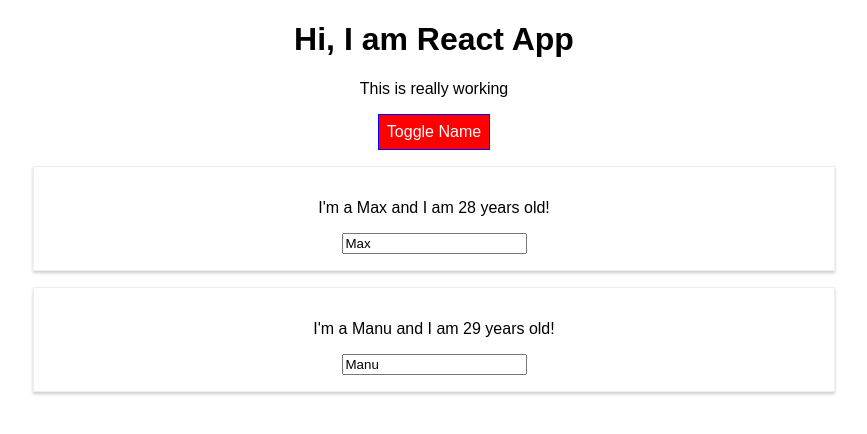
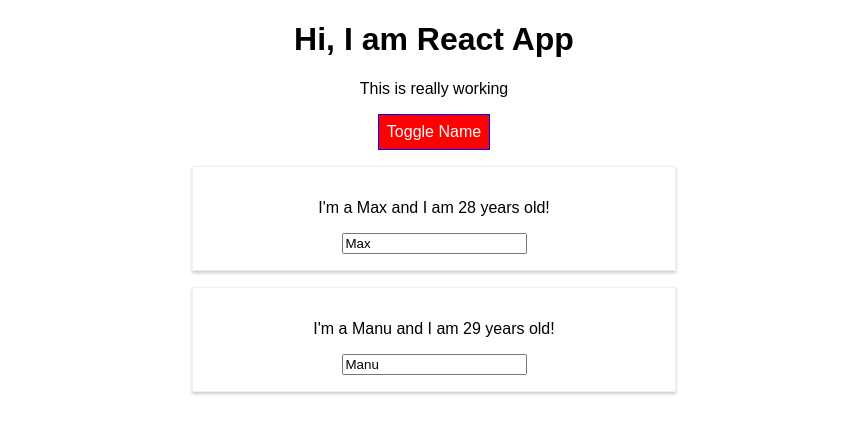
Before and after one commit to derek-zhan/React, a React (Create React App) app: page / in a window 1280 px wide. Both pictures are taken after a click on the button "Toggle Name". Shown: the top 434 px of the page, without its empty margins (206-1073 px from the left). Built offline with nearby package versions, Linux system fonts and the light colour scheme.

Commit message:
Styled Components

```diff
--- a/package.json
+++ b/package.json
@@ -6,7 +6,8 @@
     "radium": "^0.26.0",
     "react": "^16.13.1",
     "react-dom": "^16.13.1",
-    "react-scripts": "1.1.5"
+    "react-scripts": "1.1.5",
+    "styled-components": "^5.1.1"
   },
   "scripts": {
     "start": "react-scripts start",
--- a/src/App.js
+++ b/src/App.js
@@ -1,8 +1,21 @@
 import React, { Component } from 'react';
-import Radium, { StyleRoot } from 'radium';
+import styled from 'styled-components';
 import './App.css';
 import Person from './Person/Person'
 
+const StyledButton = styled.button`
+      background-color: ${props => props.alt ? 'red' : 'green'};
+      color: white;
+      font: inherit;
+      border: 1px solid blue;
+      padding: 8px;
+      cursor: pointer;
+
+      &:hover {
+        background-color: ${props => props.alt ? 'salmon' : 'lightgreen'};
+        color: black;
+      }
+      `;
 class App extends Component {
   state = {
     persons: [
@@ -45,16 +58,7 @@
 
   render() {
     const style = {
-      backgroundColor: 'green',
-      color: 'white',
-      font: 'inherit',
-      border: '1px solid blue',
-      padding: '8px',
-      cursor: 'pointer',
-      ':hover': {
-        backgroundColor: 'lightgreen',
-        color: 'black'
-      }
+
     };
 
     let persons = null;
@@ -72,11 +76,11 @@
           })}
         </div>
       );
-      style.backgroundColor = 'red';
-      style[':hover'] = {
-        backgroundColor: 'lightgreen',
-        color: 'black'
-      }
+      // style.backgroundColor = 'red';
+      // style[':hover'] = {
+      //   backgroundColor: 'salmon',
+      //   color: 'black'
+      // }
     }
 
     let classes = [];
@@ -88,18 +92,17 @@
     }
 
     return (
-      <StyleRoot>
       <div className="App">
         <h1> Hi, I am React App</h1>
         <p className={classes.join(' ')}>This is really working</p>
-          <button
+        <StyledButton
+          alt={this.state.showPersons}
           style={style}
-            onClick={this.togglePersonsHandler}>Toggle Name</button>
+          onClick={this.togglePersonsHandler}>Toggle Name</StyledButton>
         {persons}
       </div>
-      </StyleRoot>
     );
   }
 }
 
-export default Radium(App);
+export default App;
--- a/src/Person/Person.css
+++ b/src/Person/Person.css
@@ -1,4 +1,4 @@
-.Person{
+/* .Person{
     width: 60%;
     margin: 16px auto;
     border: 1px solid #eee;
@@ -7,7 +7,7 @@
     text-align: center;
 }
 
-/* @media (min-width: 500px) {
+@media (min-width: 500px) {
     .Person{
         width: 450px
     }
--- a/src/Person/Person.js
+++ b/src/Person/Person.js
@@ -1,19 +1,27 @@
 import React from 'react';
-import Radium from 'radium';
+import styled from 'styled-components';
 import './Person.css';
 
+const StyledDiv = styled.div`
+    width: 60%;
+    margin: 16px auto;
+    border: 1px solid #eee;
+    box-shadow: 0 2px 3px #ccc;
+    padding: 16px;
+    text-align: center;
+
+@media (min-width: 500px) {
+        width: 450px
+}`;
 const person = (props) => {
-    const style = {
-        '@media (min-width: 500px)' : {
-            width: '450px'
-        }
-    }
-    return(
-        <div className="Person" style ={style}>
+
+    return (
+        //<div className="Person" style ={style}>
+        <StyledDiv>
             <p onClick={props.click}>I'm a {props.name} and I am {props.age} years old!</p>
             <p>{props.children}</p>
             <input type="text" onChange={props.change} value={props.name} />
-        </div>
+        </StyledDiv>
     )
 }
 
```
Also changed, not shown: 1 other file (tests, documents, lock files or other folders). Lines whose indentation alone changed are shown as unchanged.
